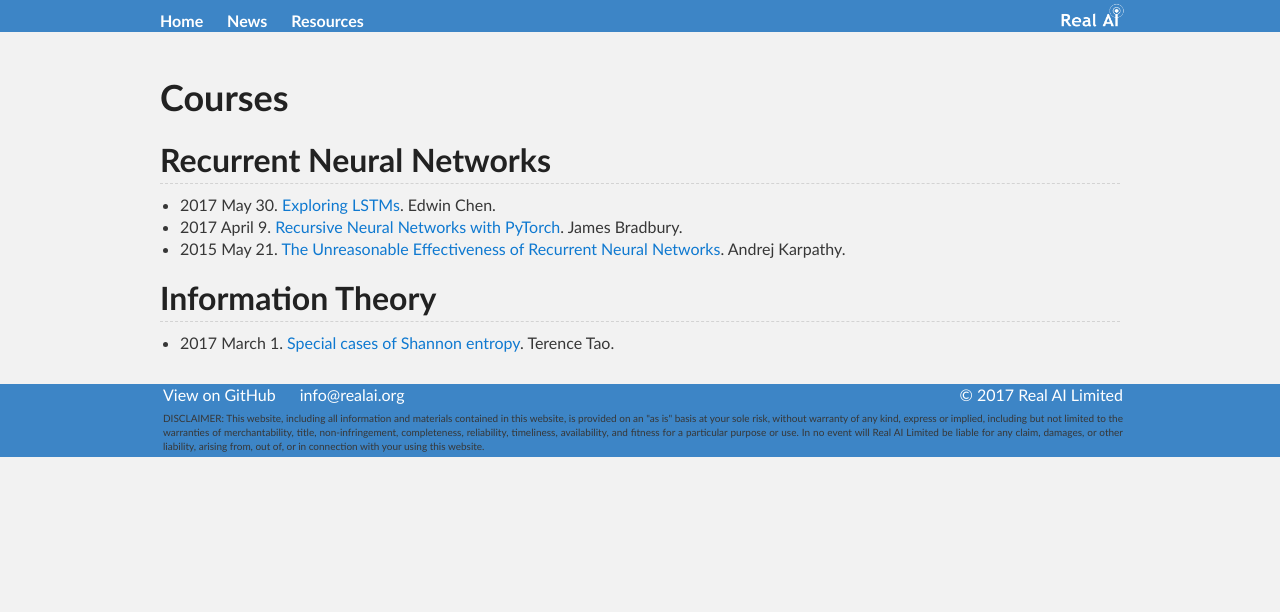
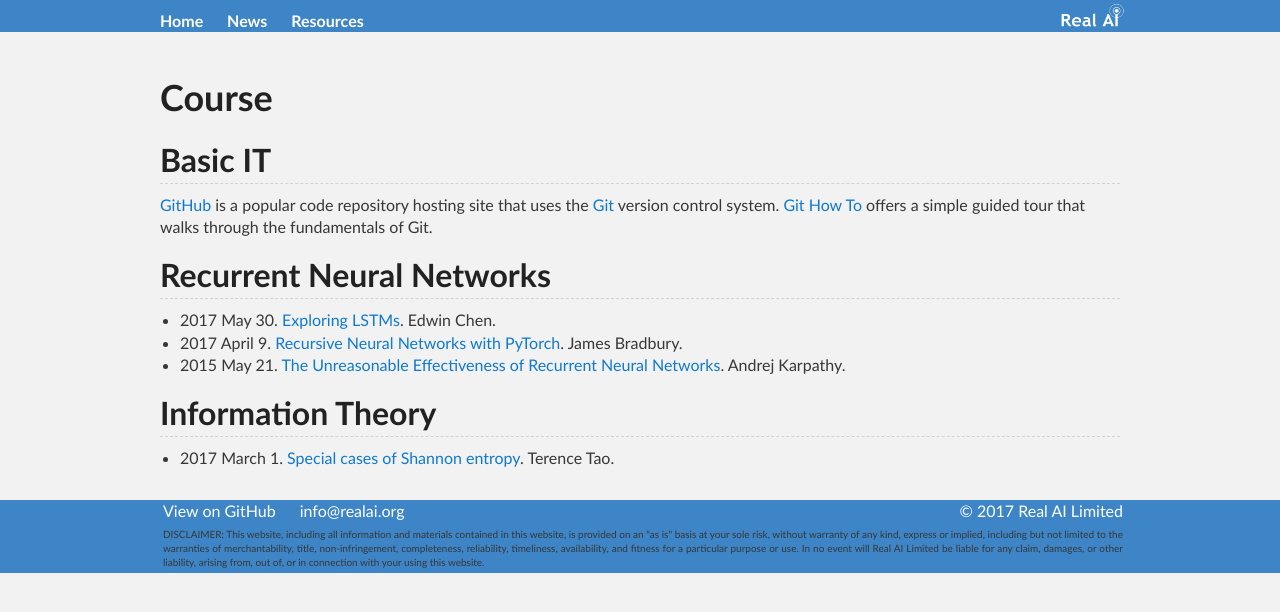
Before and after one commit to Tonywuhk/realai.org, a Jekyll site: the page built from course.md, in a window 1280 px wide. Shown: the top 612 px of the page. Built offline with Jekyll 4.4.1, drawn with Linux system fonts in a browser that asks for light colours; our own code applies the rules of GitHub Pages for plain Markdown files; comment, search, counter and statistics services are not loaded; the repository's description, which GitHub fills in, is left out.

Commit message:
Add Git to course

```diff
--- a/CNAME
+++ /dev/null
@@ -1 +0,0 @@
-realai.org
--- a/courses.md
+++ b/course.md
@@ -1,7 +1,11 @@
 ---
-permalink: /courses/
+permalink: /course/
 ---
-# Courses
+# Course
+
+## Basic IT
+
+[GitHub](https://github.com/) is a popular code repository hosting site that uses the [Git](https://git-scm.com/) version control system. [Git How To](https://githowto.com/) offers a simple guided tour that walks through the fundamentals of Git.
 
 ## Recurrent Neural Networks
 
```
Also changed, not shown: README.md (+1 -1 lines).
